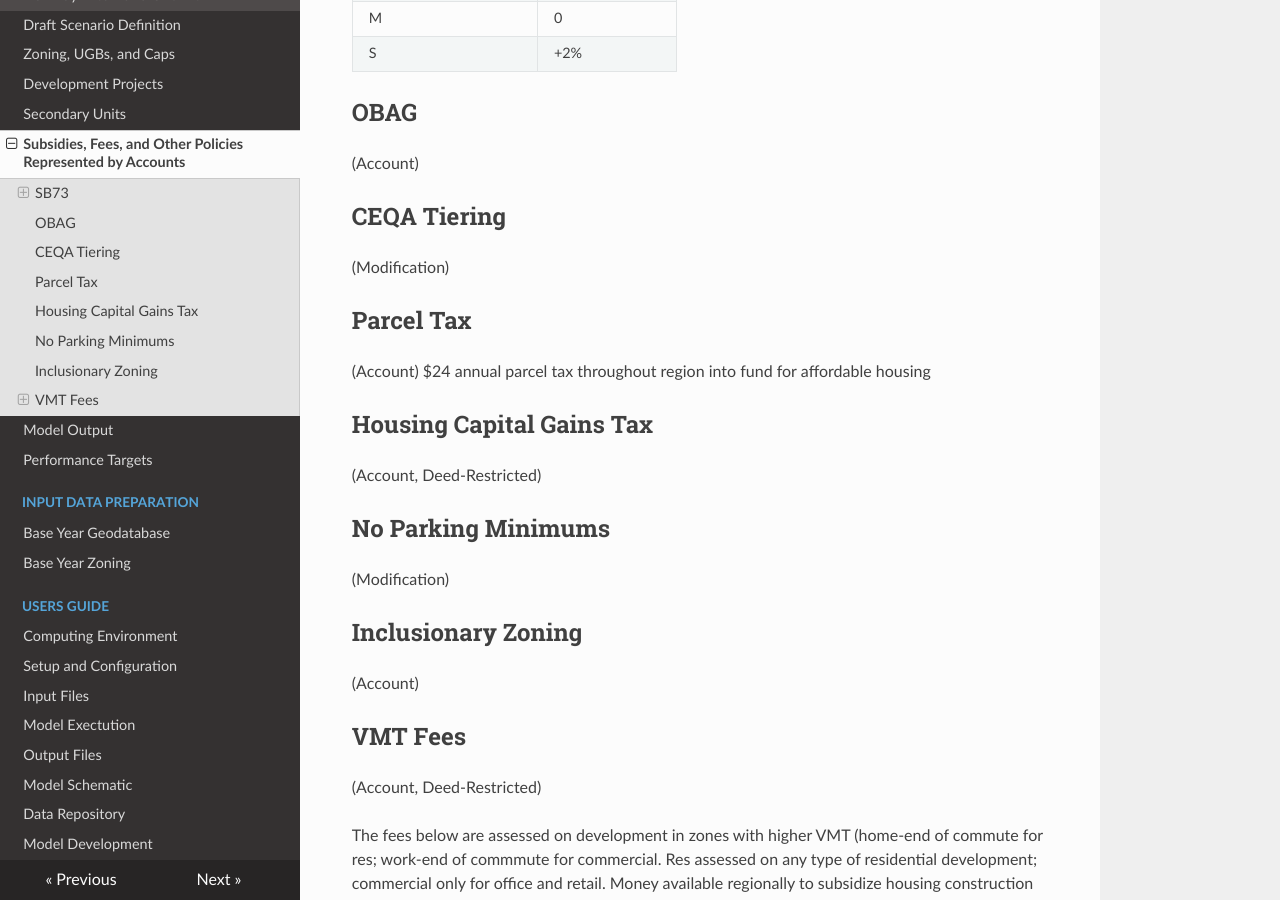
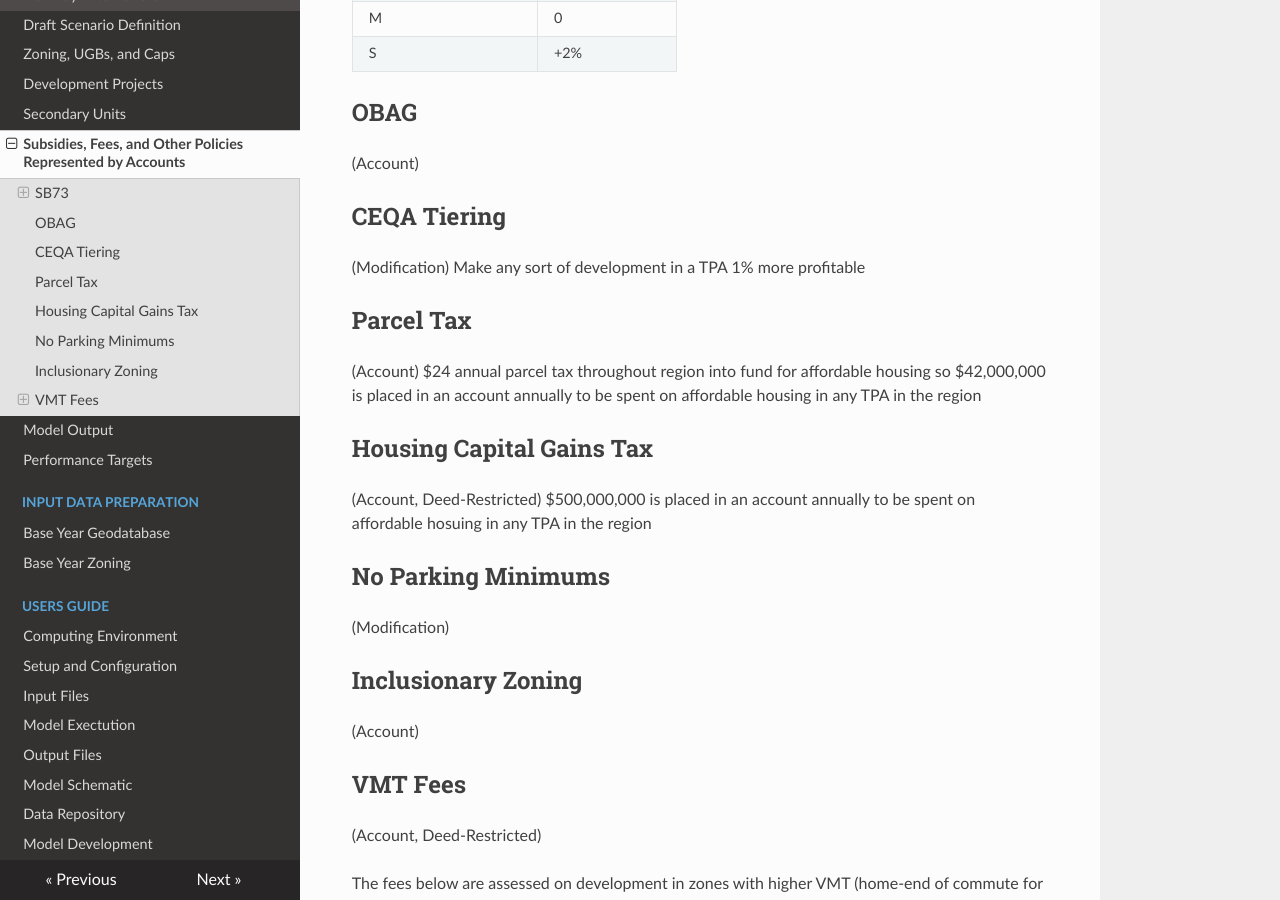
Before and after one commit to BayAreaMetro/baus_docs2, an MkDocs documentation site: the page built from docs/pba40/accounts_pba40.md, in a window 1280 px wide and 900 px high, scrolled down 490 px. Built offline with MkDocs 1.6.1, drawn with Linux system fonts in a browser that asks for light colours; nearby versions of some CDN libraries; old or Windows-style settings are respelled for this version of MkDocs.

Commit message:
Update accounts_pba40.md

```diff
--- a/docs/pba40/accounts_pba40.md
+++ b/docs/pba40/accounts_pba40.md
@@ -19,15 +19,17 @@
 
 ## CEQA Tiering
 (Modification)
+Make any sort of development in a TPA 1% more profitable
 
 
 ## Parcel Tax
 (Account)
 $24 annual parcel tax throughout region into fund for affordable housing
+so $42,000,000 is placed in an account annually to be spent on affordable housing in any TPA in the region
 
 ## Housing Capital Gains Tax
 (Account, Deed-Restricted)
-
+$500,000,000 is placed in an account annually to be spent on affordable hosuing in any TPA in the region
 
 ## No Parking Minimums
 (Modification)
```
